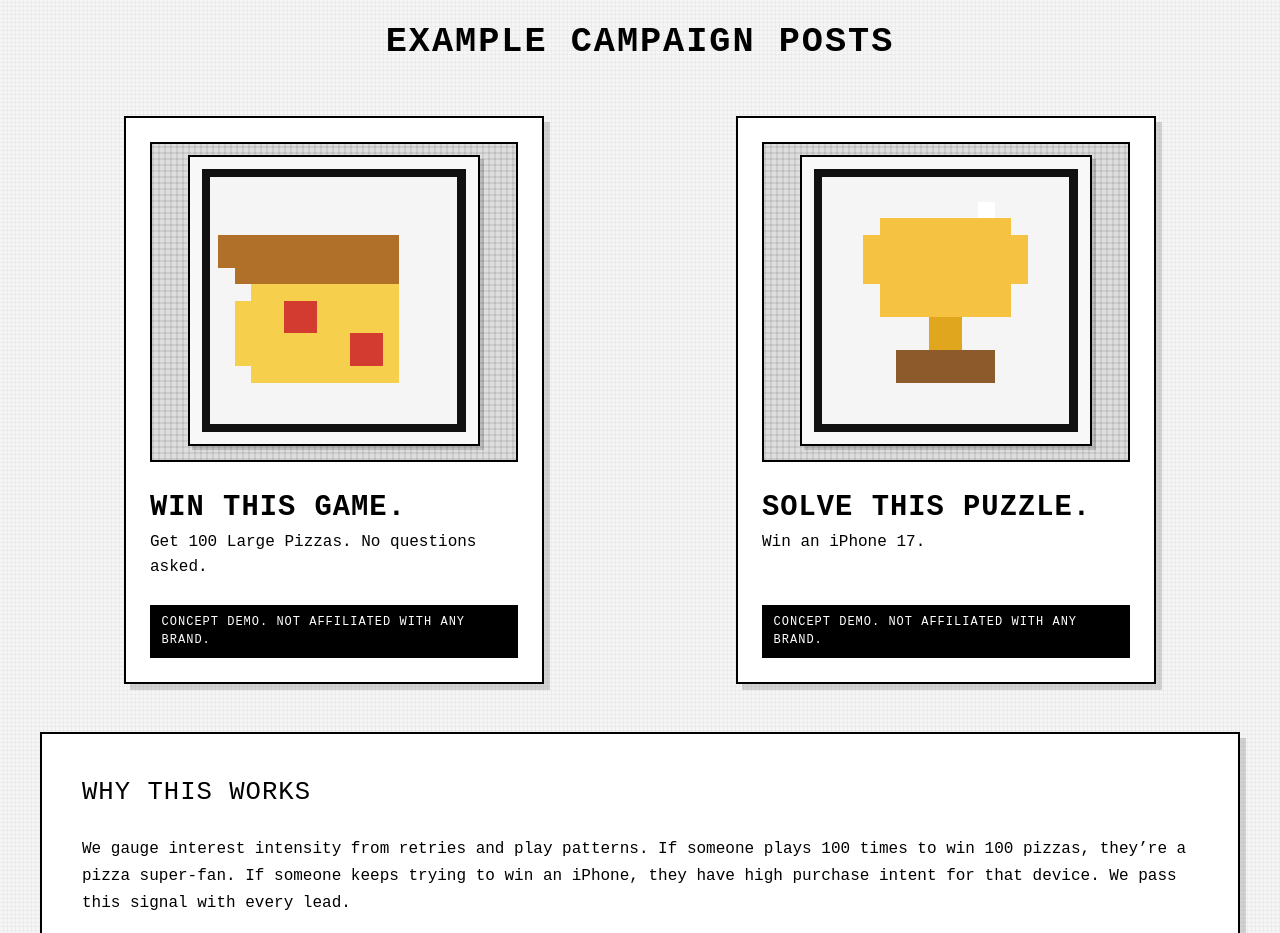
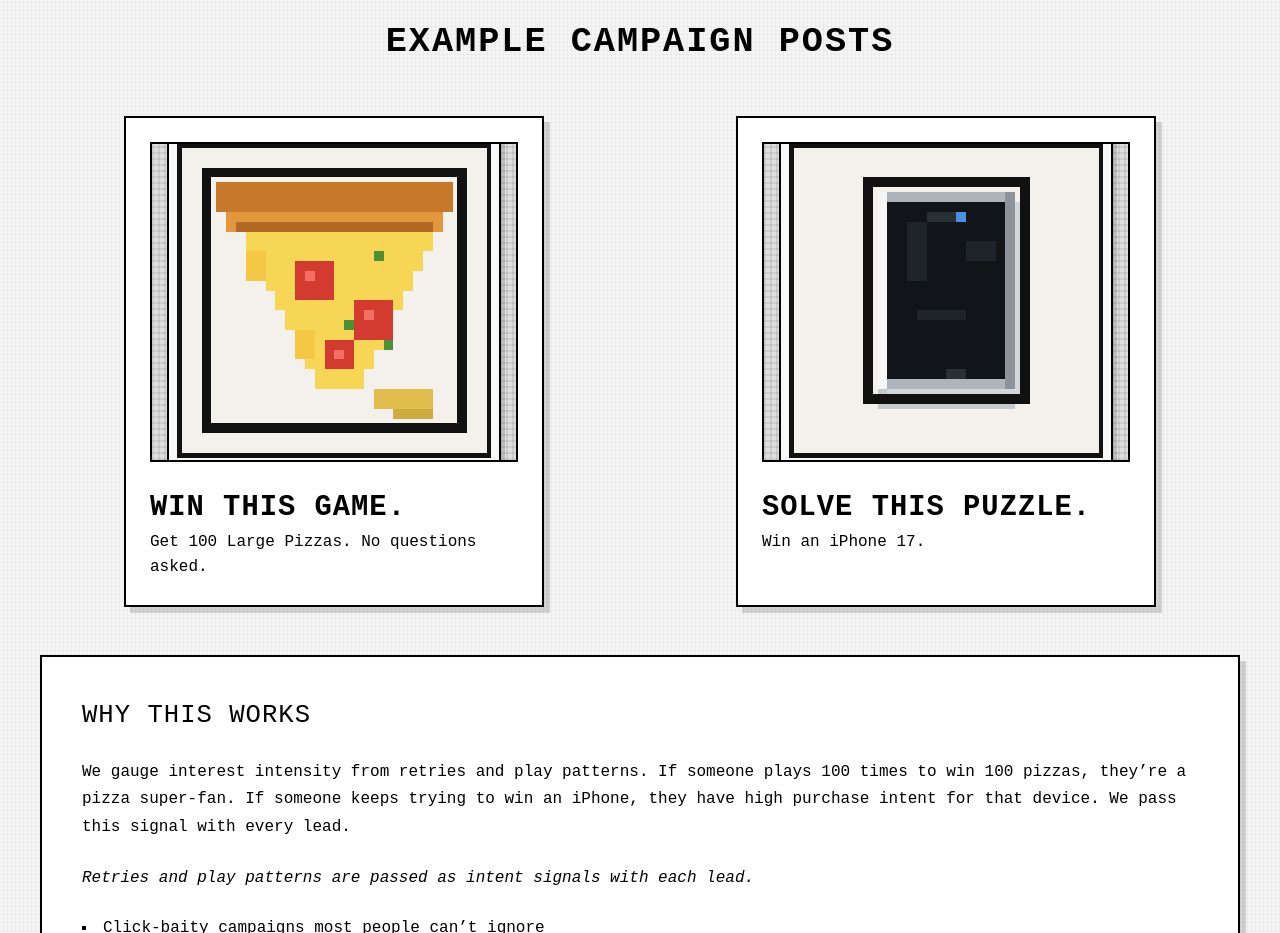
Before and after one commit to malabbas/makoplay, a plain HTML site: page index.html in a window 1280 px wide. Shown: the part 2320-3253 px from the top of the page. Drawn offline with nearby package versions, Linux system fonts and the light colour scheme.

Commit message:
Enhance example campaign prize visuals

```diff
--- a/index.html
+++ b/index.html
@@ -328,14 +328,14 @@
     }
 
     .pixel-art {
-      width: clamp(200px, 80%, 320px);
+      width: clamp(260px, 92%, 380px);
       aspect-ratio: 1 / 1;
       border: 2px solid #000;
       background: #f8f8f8;
       display: flex;
       align-items: center;
       justify-content: center;
-      padding: 12px;
+      padding: 8px;
       box-shadow: 4px 4px 0 rgba(0, 0, 0, 0.15);
     }
 
@@ -1094,19 +1094,43 @@
      <article class="campaign-card">
       <div class="campaign-preview">
        <div class="pixel-art pixel-bob" role="img" aria-label="Pixel pizza prize">
-        <svg viewBox="0 0 16 16" width="100%" height="100%" style="image-rendering: pixelated; shape-rendering: crispEdges">
-         <rect width="16" height="16" fill="#f5f5f5" />
-         <!-- crust -->
-         <rect x="1" y="4" width="11" height="2" fill="#B0702A" />
-         <rect x="2" y="6" width="10" height="1" fill="#B0702A" />
-         <!-- cheese -->
-         <rect x="3" y="7" width="9" height="6" fill="#F6D04D" />
-         <rect x="2" y="8" width="1" height="4" fill="#F6D04D" />
+        <svg viewBox="0 0 32 32" width="100%" height="100%" style="image-rendering: pixelated; shape-rendering: crispEdges">
+         <rect width="32" height="32" fill="#f4f1ed" />
+         <!-- crust edge -->
+         <rect x="4" y="4" width="24" height="3" fill="#c7792b" />
+         <rect x="5" y="7" width="22" height="2" fill="#e2983a" />
+         <!-- cheese body -->
+         <rect x="7" y="9" width="19" height="2" fill="#f7d555" />
+         <rect x="8" y="11" width="17" height="2" fill="#f7d555" />
+         <rect x="9" y="13" width="15" height="2" fill="#f7d555" />
+         <rect x="10" y="15" width="13" height="2" fill="#f7d555" />
+         <rect x="11" y="17" width="11" height="2" fill="#f7d555" />
+         <rect x="12" y="19" width="9" height="2" fill="#f7d555" />
+         <rect x="13" y="21" width="7" height="2" fill="#f7d555" />
+         <rect x="14" y="23" width="5" height="2" fill="#f7d555" />
+         <!-- melty cheese drips -->
+         <rect x="7" y="11" width="2" height="3" fill="#f4c845" />
+         <rect x="12" y="19" width="2" height="3" fill="#f4c845" />
+         <!-- crust underside -->
+         <rect x="6" y="8" width="20" height="1" fill="#b16925" />
          <!-- pepperoni -->
-         <rect x="5" y="8" width="2" height="2" fill="#D33B31" />
-         <rect x="9" y="10" width="2" height="2" fill="#D33B31" />
+         <rect x="12" y="12" width="4" height="4" fill="#d33b31" />
+         <rect x="18" y="16" width="4" height="4" fill="#d33b31" />
+         <rect x="15" y="20" width="3" height="3" fill="#d33b31" />
+         <!-- pepperoni highlights -->
+         <rect x="13" y="13" width="1" height="1" fill="#f26f63" />
+         <rect x="19" y="17" width="1" height="1" fill="#f26f63" />
+         <rect x="16" y="21" width="1" height="1" fill="#f26f63" />
+         <!-- basil sprinkles -->
+         <rect x="20" y="11" width="1" height="1" fill="#4a9138" />
+         <rect x="17" y="18" width="1" height="1" fill="#4a9138" />
+         <rect x="21" y="20" width="1" height="1" fill="#4a9138" />
+         <!-- slice shadow -->
+         <rect x="20" y="25" width="6" height="2" fill="#e0bd4c" />
+         <rect x="22" y="27" width="4" height="1" fill="#d0ab40" />
          <!-- outline -->
-         <rect x="0" y="0" width="16" height="16" fill="none" stroke="#111" stroke-width="1" />
+         <rect x="3" y="3" width="26" height="26" fill="none" stroke="#111" stroke-width="1" />
+         <rect x="0" y="0" width="32" height="32" fill="none" stroke="#111" stroke-width="1" />
         </svg>
        </div>
       </div>
@@ -1114,25 +1138,31 @@
        <h3>WIN THIS GAME.</h3>
        <p>Get 100 Large Pizzas. No questions asked.</p>
       </div>
-      <span class="campaign-caption">CONCEPT DEMO. NOT AFFILIATED WITH ANY BRAND.</span>
      </article>
      <article class="campaign-card">
       <div class="campaign-preview">
-       <div class="pixel-art pixel-bob" role="img" aria-label="Pixel trophy prize">
-        <svg viewBox="0 0 16 16" width="100%" height="100%" style="image-rendering: pixelated; shape-rendering: crispEdges">
-         <rect width="16" height="16" fill="#f5f5f5" />
-         <!-- cup -->
-         <rect x="4" y="3" width="8" height="6" fill="#F5C242" />
-         <rect x="3" y="4" width="2" height="3" fill="#F5C242" />
-         <rect x="11" y="4" width="2" height="3" fill="#F5C242" />
-         <!-- stem -->
-         <rect x="7" y="9" width="2" height="2" fill="#E0A61E" />
-         <!-- base -->
-         <rect x="5" y="11" width="6" height="2" fill="#8C5A2B" />
-         <!-- sparkle -->
-         <rect x="10" y="2" width="1" height="1" fill="#FFFFFF" />
-         <!-- outline -->
-         <rect x="0" y="0" width="16" height="16" fill="none" stroke="#111" stroke-width="1" />
+       <div class="pixel-art pixel-bob" role="img" aria-label="Pixel iPhone 17 prize">
+        <svg viewBox="0 0 32 32" width="100%" height="100%" style="image-rendering: pixelated; shape-rendering: crispEdges">
+         <rect width="32" height="32" fill="#f4f1ed" />
+         <!-- phone shadow -->
+         <rect x="9" y="7" width="14" height="20" fill="#c4c9ce" />
+         <rect x="10" y="6" width="14" height="20" fill="#d2d7dc" />
+         <!-- phone body -->
+         <rect x="9" y="5" width="14" height="20" fill="#aeb4bb" />
+         <rect x="9" y="5" width="1" height="20" fill="#f5f6f7" />
+         <rect x="22" y="5" width="1" height="20" fill="#8d939a" />
+         <rect x="10" y="6" width="12" height="18" fill="#111418" />
+         <!-- screen reflection -->
+         <rect x="12" y="8" width="2" height="6" fill="#1f242a" />
+         <rect x="18" y="10" width="3" height="2" fill="#1f242a" />
+         <rect x="13" y="17" width="5" height="1" fill="#1f242a" />
+         <!-- speaker and camera -->
+         <rect x="14" y="7" width="4" height="1" fill="#2a2f35" />
+         <rect x="17" y="7" width="1" height="1" fill="#4a90e2" />
+         <rect x="16" y="23" width="2" height="1" fill="#2a2f35" />
+         <!-- outer outline -->
+         <rect x="8" y="4" width="16" height="22" fill="none" stroke="#111" stroke-width="1" />
+         <rect x="0" y="0" width="32" height="32" fill="none" stroke="#111" stroke-width="1" />
         </svg>
        </div>
       </div>
@@ -1140,7 +1170,6 @@
        <h3>SOLVE THIS PUZZLE.</h3>
        <p>Win an iPhone 17.</p>
       </div>
-      <span class="campaign-caption">CONCEPT DEMO. NOT AFFILIATED WITH ANY BRAND.</span>
      </article>
     </div>
     <section class="campaign-insights" aria-labelledby="campaign-insights-title">
```
